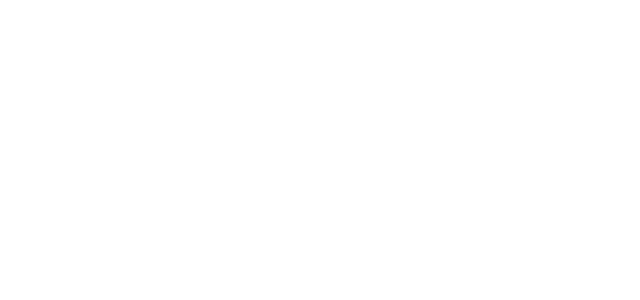
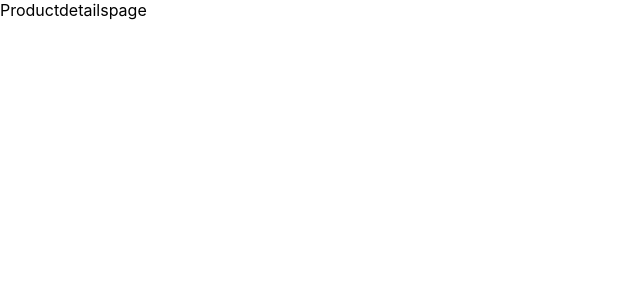
Before and after one commit to kiranbhil/flipkart-clone, a React (Create React App) app in the folder frontend/: page / in a window 1280 px wide. Shown: the top 300 px of the page, without its empty margins (0-640 px from the left). Built offline with nearby package versions, Linux system fonts and the light colour scheme.

Commit message:
fixing conflict

```diff
--- a/frontend/src/App.js
+++ b/frontend/src/App.js
@@ -1,9 +1,12 @@
-import "./App.css";
-import EmptyCart from "./components/cartemptypage";
-import PriceDetails from "./components/priceDetails";
+import './App.css';
+import Productdetailspage from './components/Productdetailspage';
 
 function App() {
-  return <div></div>;
+  return (
+    <div>
+      <Productdetailspage />
+    </div>
+  );
 }
 
 export default App;
```
